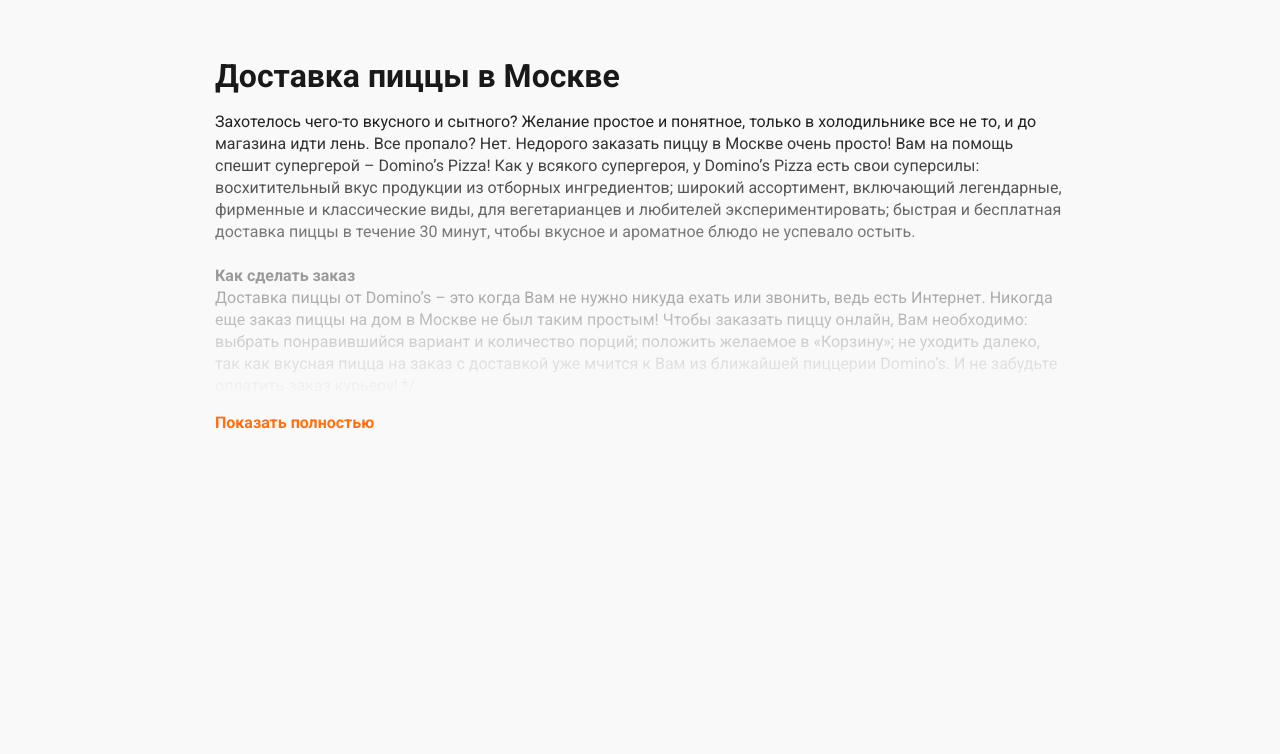
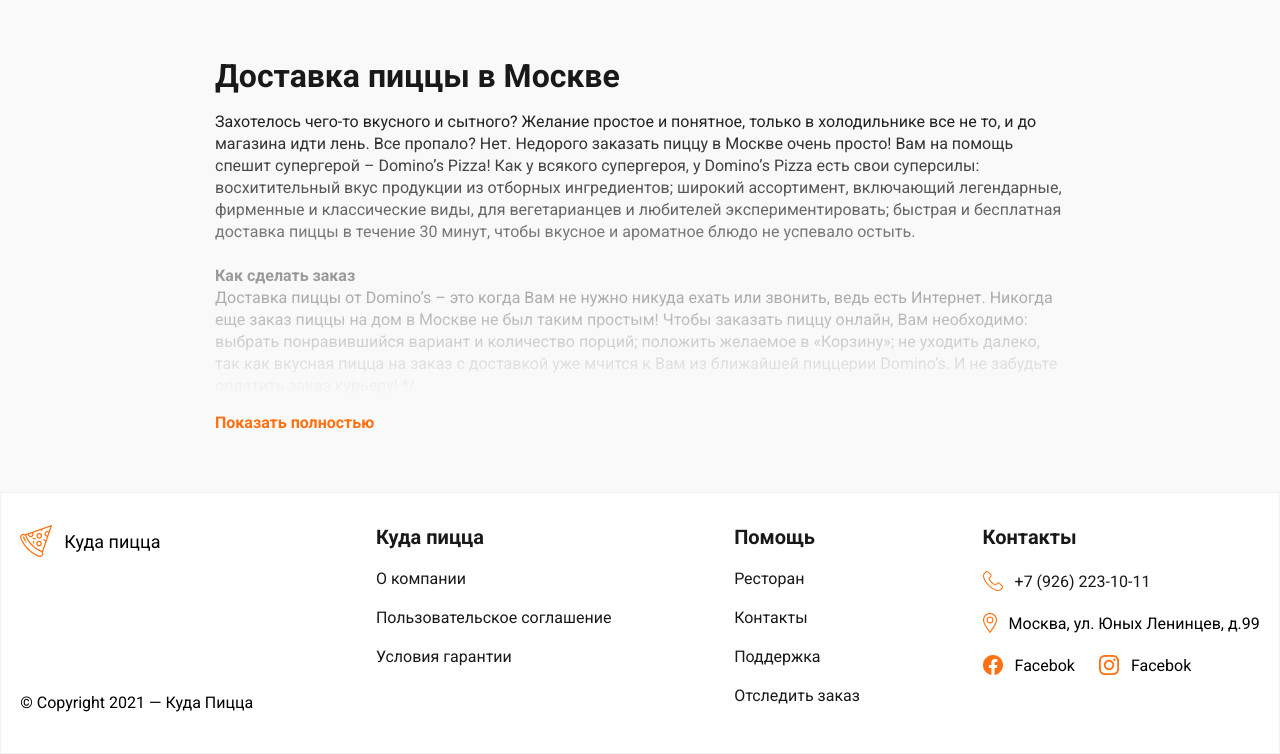
Before and after one commit to mixanBit/Pizza-react, a React app: page / in a window 1280 px wide. Shown: the part 1124-1878 px from the top of the page. Before the commit the page ends 1556 px from the top, so only its background shows below. Built offline with nearby package versions, Linux system fonts and the light colour scheme.

Commit message:
foot and description

```diff
--- a/package.json
+++ b/package.json
@@ -6,10 +6,12 @@
     "@testing-library/jest-dom": "^5.16.1",
     "@testing-library/react": "^12.1.2",
     "@testing-library/user-event": "^13.5.0",
+    "classnames": "^2.3.1",
     "react": "^17.0.2",
     "react-dom": "^17.0.2",
     "react-scripts": "5.0.0",
-    "web-vitals": "^2.1.3"
+    "web-vitals": "^2.1.3",
+    "yarn": "^1.22.17"
   },
   "scripts": {
     "start": "react-scripts start",
--- a/src/color.css
+++ b/src/color.css
@@ -26,6 +26,13 @@
   --descriptionHeadingColor: #191919;
   --descriptionTextColor: #191919;
   --descriptionBtnColor: #FF7010;
+
+  /* footer.scss */
+  --footerBg: white;
+  --footerBorder: #F0F0F0;
+  --footerHeadingColor: #191919;
+  --footerLinkColor: #191919;
+  --footerHr: #F0F0F0;
 }
 
 @media(max-width: 1330px) {
--- a/src/components/description-folder/description.js
+++ b/src/components/description-folder/description.js
@@ -7,7 +7,7 @@
     <div className="description">
       <h2 className="description_heading">Доставка пиццы в Москве</h2>
       <p className="description_text"><div className="translucent_background"></div>Захотелось чего-то вкусного и сытного? Желание простое и понятное, только в холодильнике все не то, и до магазина идти лень. Все пропало? Нет. Недорого заказать пиццу в Москве очень просто! Вам на помощь спешит супергерой – Domino’s Pizza! Как у всякого супергероя, у Domino’s Pizza есть свои суперсилы: восхитительный вкус продукции из отборных ингредиентов; широкий ассортимент, включающий легендарные, фирменные и классические виды, для вегетарианцев и любителей экспериментировать; быстрая и бесплатная доставка пиццы в течение 30 минут, чтобы вкусное и ароматное блюдо не успевало остыть.<br/><br/><strong>Как сделать заказ</strong><br/> Доставка пиццы от Domino’s – это когда Вам не нужно никуда ехать или звонить, ведь есть Интернет. Никогда еще заказ пиццы на дом в Москве не был таким простым! Чтобы заказать пиццу онлайн, Вам необходимо: выбрать понравившийся вариант и количество порций; положить желаемое в «Корзину»; не уходить далеко, так как вкусная пицца на заказ с доставкой уже мчится к Вам из ближайшей пиццерии Domino’s. И не забудьте оплатить заказ курьеру! */</p>
-      <button className="description_btn_show">Показать полностью</button>
+      <button className='description_btn_show'>Показать полностью</button>
     </div>
   )
 }
--- a/src/components/description-folder/description.scss
+++ b/src/components/description-folder/description.scss
@@ -32,6 +32,10 @@
     }
 }
 
+.none{
+  display: none;
+}
+
 .description_btn_show{
   cursor: pointer;
   color: var(--descriptionBtnColor);
--- /dev/null
+++ b/src/components/footer-folder/footer.js
@@ -0,0 +1,68 @@
+import React from "react";
+import './footer.css'
+
+export default function footer() {
+  return (
+    <footer className="footer">
+      <main className="footer_conatiner">
+        <section className="footer_connection">
+          <div className="footer_box">
+            <div className="logo">
+              <img className="icon_logo" src='./images/pizza.png' alt="logo" />
+              <p className="text_logo">Куда пицца</p>
+            </div>
+            <p className="copyright">
+              © Copyright 2021 — Куда Пицца
+            </p>
+          </div>
+
+          <div className="footer_box">
+            <h2 className="footer_heading">Куда пицца</h2>
+            <a href="">О компании</a>
+            <a href="">Пользовательское соглашение</a>
+            <a href="">Условия гарантии</a>
+          </div>
+
+          <div className="footer_box">
+            <h2 className="footer_heading">Помощь</h2>
+            <a href="">Ресторан</a>
+            <a href="">Контакты</a>
+            <a href="">Поддержка</a>
+            <a href="">Отследить заказ</a>
+          </div>
+
+          <div className="footer_box">
+            <h2 className="footer_heading">Контакты</h2>
+            <div className="footer_data">
+              <img src="./images/telephone.png" alt="telephone" />
+              <p>
+                <a href="tel:+79262231011">+7 (926) 223-10-11</a>
+              </p>
+            </div>
+
+            <div className="footer_data">
+              <img src="./images/footer-map.png" alt="map" />
+              <p>Москва, ул. Юных Ленинцев, д.99</p>
+            </div>
+
+            <div className="footer_data">
+              <div className="footer_social_media">
+                <img src="./images/facebook.png" alt="facebook" />
+                <p>Facebok</p>
+              </div>
+
+              <div className="footer_social_media">
+                <img src="./images/instagram.png" alt="instagram" />
+                <p>Facebok</p>
+              </div>
+            </div>
+          </div>
+        </section>
+        <section className="footer_copyright2">
+          <hr/>
+          <p>© Copyright 2021 — Куда Пицца</p>
+        </section>
+      </main>
+    </footer>
+  )
+}
--- /dev/null
+++ b/src/components/footer-folder/footer.scss
@@ -0,0 +1,86 @@
+.footer{
+  border: 1px solid var(--footerBorder);
+  width: 100%;
+  min-height: 262px;
+  background-color: var(--footerBg);
+  margin-top: 60px;
+}
+
+.footer_conatiner{
+  width: var(--width);
+  display: flex;
+  flex-direction: column;
+  margin: auto;
+  padding-top: 32px;
+  padding-bottom: 32px;
+    @media screen and (max-width: 1300px) {
+      grid-gap: 30px;
+    }
+    @media screen and (max-width: 768px) {
+      padding-top: 24px;
+      padding-bottom: 12px;
+    }
+}
+
+.footer_connection{
+  display: flex;
+  justify-content: space-between;
+  align-items: flex-start;
+  flex-flow: row wrap;
+  grid-gap: 24px;
+    @media screen and (max-width: 768px) {
+      flex-direction: column;
+    }
+}
+
+.footer_box{
+  display: flex;
+  flex-direction: column;
+    .copyright{
+      margin-top: 136px;
+        @media screen and (max-width: 768px) {
+          display: none;
+        }
+    }
+    .footer_heading{
+      font-size: 20px;
+      font-weight: 600;
+      color: var(--footerHeadingColor);
+    }
+    a{
+      color: var(--footerLinkColor);
+      margin-top: 20px;
+    }
+}
+
+.footer_data{
+  display: flex;
+  align-items: center;
+  grid-gap: 12px;
+  margin-top: 22px;
+    &:last-child{
+      grid-gap: 24px;
+    }
+    p{
+     font-size: 16px;
+    }
+    .footer_social_media{
+      display: flex;
+      align-items: center;
+      grid-gap: 12px;
+    }
+}
+
+.footer_copyright2{
+  display: none;
+    @media screen and (max-width: 768px) {
+      display: block;
+    }
+    hr{
+      height: 1px;
+      background: var(--footerHr);
+    }
+    p{
+      margin-top: 12px;
+    }
+}
--- a/src/components/header-folder/header.scss
+++ b/src/components/header-folder/header.scss
@@ -90,18 +90,6 @@
   justify-content: space-between;
   align-items: center;
   margin: auto;
-    .logo{
-      display: flex;
-      align-items: center;
-      grid-gap: 12px;
-        .icon_logo{
-          width: 32px;
-        }
-        .text_logo{
-          user-select: none;
-          font-size: 18px;
-        }
-    }
     .block_menu{
       display: flex;
       align-items: center;
@@ -129,6 +117,19 @@
     }
 }
 
+.logo{
+  display: flex;
+  align-items: center;
+  grid-gap: 12px;
+    .icon_logo{
+      width: 32px;
+    }
+    .text_logo{
+      user-select: none;
+      font-size: 18px;
+    }
+}
+
 .btn_sidebar{
   @media(min-width: 1025px) {
     display: none;
--- a/src/components/navigation-folder/navigation.js
+++ b/src/components/navigation-folder/navigation.js
@@ -4,35 +4,43 @@
 let menuItems = [
   {
     navigationIcon: './images/navigation-icons/Fire.png',
-    navigationText: 'Акции'
+    navigationText: 'Акции',
+    navigationLink: '##'
   },
   {
     navigationIcon: './images/navigation-icons/Pizza.png',
-    navigationText: 'Пицца'
+    navigationText: 'Пицца',
+    navigationLink: '##'
   },
   {
     navigationIcon: './images/navigation-icons/Sushi.png',
-    navigationText: 'Суши'
+    navigationText: 'Суши',
+    navigationLink: '##'
   },
   {
     navigationIcon: './images/navigation-icons/Drinks.png',
-    navigationText: 'Напитки'
+    navigationText: 'Напитки',
+    navigationLink: '##'
   },
   {
     navigationIcon: './images/navigation-icons/Snacks.png',
-    navigationText: 'Закуски'
+    navigationText: 'Закуски',
+    navigationLink: '##'
   },
   {
     navigationIcon: './images/navigation-icons/Combo.png',
-    navigationText: 'Комбо'
+    navigationText: 'Комбо',
+    navigationLink: '##'
   },
   {
     navigationIcon: './images/navigation-icons/Desserts.png',
-    navigationText: 'Десерты'
+    navigationText: 'Десерты',
+    navigationLink: '##'
   },
   {
     navigationIcon: './images/navigation-icons/Sauces.png',
-    navigationText: 'Соусы'
+    navigationText: 'Соусы',
+    navigationLink: '##'
   }
 ]
 
@@ -42,7 +50,7 @@
     <nav className="navigation">
       {menuItems.map((menuItems) => {
         return (
-          <a href="##">
+          <a href={menuItems.navigationLink}>
             <div className="navigation_items">
               <img className="icon_navigation_item" src={menuItems.navigationIcon} alt={menuItems.navigationText} />
               <h2 className="navigation_heading">{menuItems.navigationText}</h2>
--- a/src/components/stocks-folder/stocks.js
+++ b/src/components/stocks-folder/stocks.js
@@ -34,6 +34,5 @@
         )
       })}
     </section>
-    // <StocksItems stocksItemsArray={stocksItemsArray}/>
   )
 }
--- a/src/index.js
+++ b/src/index.js
@@ -8,6 +8,7 @@
 import Navigation from './components/navigation-folder/navigation'
 import Stocks from './components/stocks-folder/stocks'
 import Description from './components/description-folder/description'
+import Footer from './components/footer-folder/footer'
 
 // style
 import './index.css';
@@ -22,6 +23,7 @@
       <Stocks />
       <Description />
     </main>
+    <Footer />
   </React.StrictMode>,
   document.getElementById('app')
 );
```
Also changed, not shown: public/images/facebook.png (added), public/images/footer-map.png (added), public/images/instagram.png (added), public/images/telephone.png (added), src/components/description-folder/description.css, src/components/footer-folder/footer.css (added), src/components/header-folder/header.css, 2 other files.
